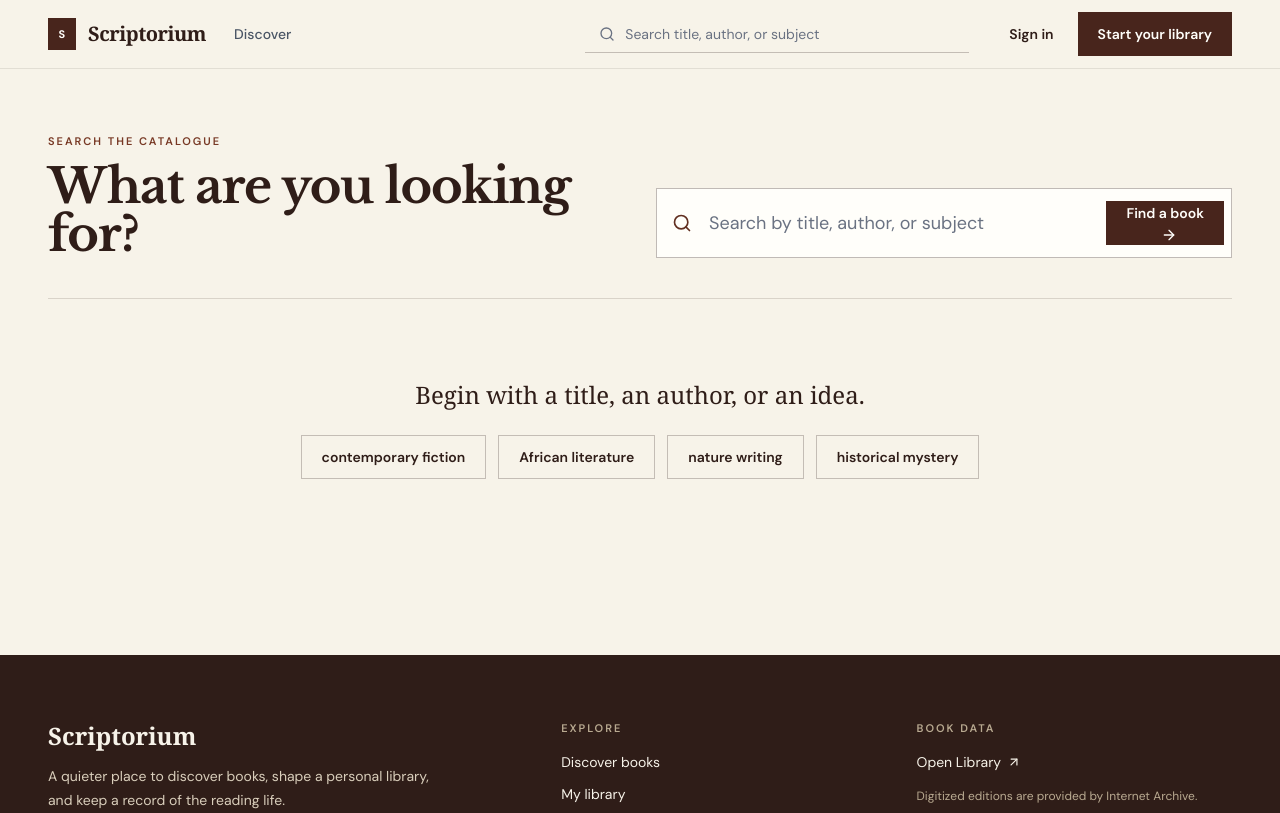
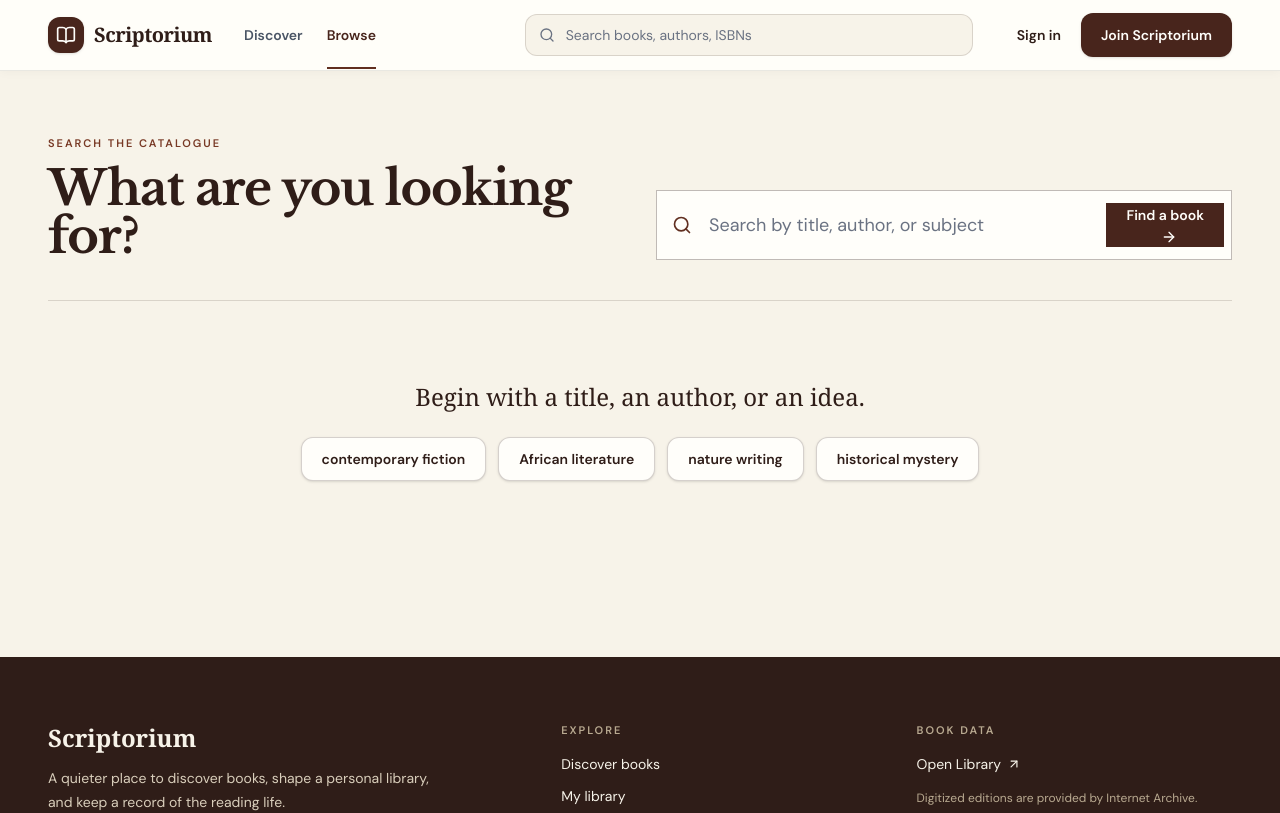
Before and after one commit to brainiac2030/scriptorium, a React (Vite) app in the folder scriptorium/: page /search in a window 1280 px wide. Shown: the top 813 px of the page. Built offline with nearby package versions, Linux system fonts and the light colour scheme.

Commit message:
feat: transform Scriptorium into a polished book discovery experience

```diff
--- a/scriptorium/src/components/Navbar.jsx
+++ b/scriptorium/src/components/Navbar.jsx
@@ -1,91 +1,45 @@
 import { useEffect, useRef, useState } from 'react';
 import { Link, NavLink, useLocation, useNavigate } from 'react-router-dom';
-import { Search, LogOut, User, Library, Menu, X, Compass } from 'lucide-react';
+import { BookOpen, Compass, Library, LogOut, Menu, Search, User, X } from 'lucide-react';
 import { useAuth } from '../context/AuthContext';
 
 function Wordmark() {
-  return (
-    <span className="flex items-center gap-3">
-      <span className="grid h-8 w-7 place-items-center border border-burgundy-800 bg-burgundy-800 text-[11px] font-bold tracking-wide text-cream-50">S</span>
-      <span className="font-serif text-xl font-bold tracking-tight text-burgundy-900">Scriptorium</span>
-    </span>
-  );
+  return <span className="flex items-center gap-2.5"><span className="grid h-9 w-9 place-items-center rounded-xl bg-burgundy-800 text-cream-50 shadow-sm"><BookOpen className="h-5 w-5" /></span><span className="font-serif text-xl font-bold tracking-tight text-burgundy-900">Scriptorium</span></span>;
 }
 
 function Navbar() {
   const { user, logout } = useAuth();
   const navigate = useNavigate();
   const location = useLocation();
-  const [showUserMenu, setShowUserMenu] = useState(false);
+  const [accountOpen, setAccountOpen] = useState(false);
   const [mobileOpen, setMobileOpen] = useState(false);
-  const [searchQuery, setSearchQuery] = useState('');
-  const menuRef = useRef(null);
+  const [query, setQuery] = useState('');
+  const accountRef = useRef(null);
 
   useEffect(() => { setMobileOpen(false); }, [location.pathname, location.search]);
   useEffect(() => {
-    const close = (event) => menuRef.current && !menuRef.current.contains(event.target) && setShowUserMenu(false);
+    const close = (event) => accountRef.current && !accountRef.current.contains(event.target) && setAccountOpen(false);
     document.addEventListener('mousedown', close);
     return () => document.removeEventListener('mousedown', close);
   }, []);
 
-  const handleSearch = (event) => {
-    event.preventDefault();
-    if (!searchQuery.trim()) return;
-    navigate(`/search?q=${encodeURIComponent(searchQuery.trim())}`);
-    setSearchQuery('');
-  };
+  const search = (event) => { event.preventDefault(); if (query.trim()) { navigate(`/search?q=${encodeURIComponent(query.trim())}`); setQuery(''); } };
+  const signOut = () => { logout(); setAccountOpen(false); setMobileOpen(false); navigate('/'); };
+  const navClass = ({ isActive }) => `relative py-6 text-sm font-semibold ${isActive ? 'text-burgundy-800 after:absolute after:inset-x-0 after:bottom-0 after:h-0.5 after:bg-burgundy-700' : 'text-gray-600 hover:text-burgundy-800'}`;
 
-  const navClass = ({ isActive }) => `text-sm font-medium ${isActive ? 'text-burgundy-800' : 'text-gray-600 hover:text-burgundy-800'}`;
-
-  return (
-    <header className="sticky top-0 z-40 border-b border-burgundy-900/10 bg-cream-100/95 backdrop-blur-md">
-      <div className="page-shell flex h-[68px] items-center gap-7">
+  return <>
+    <header className="sticky top-0 z-40 border-b border-burgundy-900/10 bg-cream-50/95 shadow-[0_1px_10px_rgba(47,29,24,.04)] backdrop-blur-xl">
+      <div className="page-shell flex h-[70px] items-center gap-8">
         <Link to="/" aria-label="Scriptorium home" className="shrink-0"><Wordmark /></Link>
-
-        <nav className="hidden items-center gap-6 lg:flex" aria-label="Primary navigation">
-          <NavLink to="/" end className={navClass}>Discover</NavLink>
-          {user && <NavLink to="/dashboard" className={navClass}>My library</NavLink>}
-        </nav>
-
-        <form onSubmit={handleSearch} className="ml-auto hidden w-full max-w-sm md:block">
-          <label className="relative block">
-            <span className="sr-only">Search books</span>
-            <Search className="absolute left-3.5 top-1/2 h-4 w-4 -translate-y-1/2 text-gray-500" />
-            <input value={searchQuery} onChange={(e) => setSearchQuery(e.target.value)} placeholder="Search title, author, or subject" className="w-full border-b border-burgundy-900/25 bg-transparent py-2 pl-10 pr-3 text-sm outline-none placeholder:text-gray-500 focus:border-burgundy-700" />
-          </label>
-        </form>
-
-        <div className="hidden items-center gap-3 sm:flex">
-          {user ? (
-            <div className="relative" ref={menuRef}>
-              <button onClick={() => setShowUserMenu(!showUserMenu)} className="flex h-10 items-center gap-2 border border-burgundy-900/20 px-3 text-sm font-medium text-burgundy-900 hover:bg-cream-50" aria-expanded={showUserMenu}>
-                <User className="h-4 w-4" /><span className="max-w-24 truncate">{user.username}</span>
-              </button>
-              {showUserMenu && (
-                <div className="absolute right-0 mt-2 w-56 border border-burgundy-900/15 bg-cream-50 p-2 shadow-xl">
-                  <div className="border-b border-burgundy-900/10 px-3 py-2.5"><p className="text-sm font-semibold text-burgundy-900">{user.username}</p><p className="truncate text-xs text-gray-500">{user.email}</p></div>
-                  <Link to="/dashboard" onClick={() => setShowUserMenu(false)} className="mt-1 flex items-center gap-2 px-3 py-2.5 text-sm text-gray-700 hover:bg-cream-200"><Library className="h-4 w-4" />My library</Link>
-                  <button onClick={() => { logout(); navigate('/'); }} className="flex w-full items-center gap-2 px-3 py-2.5 text-sm text-red-700 hover:bg-red-50"><LogOut className="h-4 w-4" />Sign out</button>
-                </div>
-              )}
-            </div>
-          ) : (
-            <><Link to="/login" className="px-3 py-2 text-sm font-semibold text-burgundy-900">Sign in</Link><Link to="/signup" className="button-primary">Start your library</Link></>
-          )}
-        </div>
-
-        <button className="ml-auto grid h-10 w-10 place-items-center border border-burgundy-900/20 md:hidden" onClick={() => setMobileOpen(!mobileOpen)} aria-label="Toggle menu">{mobileOpen ? <X className="h-5 w-5" /> : <Menu className="h-5 w-5" />}</button>
+        <nav className="hidden items-center gap-6 lg:flex" aria-label="Primary navigation"><NavLink to="/" end className={navClass}>Discover</NavLink><NavLink to="/search" className={navClass}>Browse</NavLink>{user && <NavLink to="/dashboard" className={navClass}>My books</NavLink>}</nav>
+        <form onSubmit={search} className="ml-auto hidden w-full max-w-md md:block" role="search"><label className="relative block"><span className="sr-only">Search books</span><Search className="absolute left-3.5 top-1/2 h-4 w-4 -translate-y-1/2 text-gray-500" /><input value={query} onChange={(e) => setQuery(e.target.value)} placeholder="Search books, authors, ISBNs" className="w-full rounded-xl border border-burgundy-900/15 bg-cream-100 py-2.5 pl-10 pr-3 text-sm outline-none placeholder:text-gray-500 focus:border-burgundy-600 focus:bg-white focus:ring-2 focus:ring-burgundy-100" /></label></form>
+        <div className="hidden items-center gap-2 sm:flex">{user ? <div className="relative" ref={accountRef}><button onClick={() => setAccountOpen(!accountOpen)} className="flex h-10 items-center gap-2 rounded-xl px-3 text-sm font-semibold text-burgundy-900 hover:bg-cream-200" aria-expanded={accountOpen}><span className="grid h-7 w-7 place-items-center rounded-full bg-burgundy-100 text-burgundy-700"><User className="h-4 w-4" /></span><span className="max-w-24 truncate">{user.username}</span></button>{accountOpen && <div className="absolute right-0 mt-2 w-60 rounded-xl border border-burgundy-900/10 bg-cream-50 p-2 shadow-xl"><div className="border-b border-burgundy-900/10 px-3 py-2.5"><p className="text-sm font-bold text-burgundy-900">{user.username}</p><p className="truncate text-xs text-gray-500">{user.email}</p></div><Link to="/dashboard" onClick={() => setAccountOpen(false)} className="mt-1 flex items-center gap-2 rounded-lg px-3 py-2.5 text-sm text-gray-700 hover:bg-cream-200"><Library className="h-4 w-4" />My library</Link><button onClick={signOut} className="flex w-full items-center gap-2 rounded-lg px-3 py-2.5 text-sm text-red-700 hover:bg-red-50"><LogOut className="h-4 w-4" />Sign out</button></div>}</div> : <><Link to="/login" className="px-3 py-2 text-sm font-semibold text-burgundy-900">Sign in</Link><Link to="/signup" className="button-primary">Join Scriptorium</Link></>}</div>
+        <button className="ml-auto grid h-10 w-10 place-items-center rounded-xl border border-burgundy-900/15 md:hidden" onClick={() => setMobileOpen(!mobileOpen)} aria-label="Toggle menu">{mobileOpen ? <X className="h-5 w-5" /> : <Menu className="h-5 w-5" />}</button>
       </div>
-
-      {mobileOpen && (
-        <div className="border-t border-burgundy-900/10 bg-cream-50 px-5 py-5 md:hidden">
-          <form onSubmit={handleSearch} className="relative mb-5"><Search className="absolute left-3.5 top-1/2 h-4 w-4 -translate-y-1/2 text-gray-500" /><input value={searchQuery} onChange={(e) => setSearchQuery(e.target.value)} placeholder="Search books" className="field pl-10" autoFocus /></form>
-          <nav className="space-y-1"><Link to="/" className="flex items-center gap-3 py-3 font-medium text-burgundy-900"><Compass className="h-4 w-4" />Discover</Link>{user && <Link to="/dashboard" className="flex items-center gap-3 py-3 font-medium text-burgundy-900"><Library className="h-4 w-4" />My library</Link>}</nav>
-          {!user && <div className="mt-4 grid grid-cols-2 gap-3"><Link to="/login" className="button-secondary">Sign in</Link><Link to="/signup" className="button-primary">Join free</Link></div>}
-        </div>
-      )}
+      {mobileOpen && <div className="border-t border-burgundy-900/10 bg-cream-50 px-5 py-5 md:hidden"><form onSubmit={search} className="relative mb-4"><Search className="absolute left-3.5 top-1/2 h-4 w-4 -translate-y-1/2 text-gray-500" /><input value={query} onChange={(e) => setQuery(e.target.value)} placeholder="Search books and authors" className="field pl-10" autoFocus /></form><nav className="space-y-1"><Link to="/" className="flex items-center gap-3 rounded-lg px-2 py-3 font-semibold text-burgundy-900"><Compass className="h-4 w-4" />Discover</Link><Link to="/search" className="flex items-center gap-3 rounded-lg px-2 py-3 font-semibold text-burgundy-900"><Search className="h-4 w-4" />Browse</Link>{user && <><Link to="/dashboard" className="flex items-center gap-3 rounded-lg px-2 py-3 font-semibold text-burgundy-900"><Library className="h-4 w-4" />My library</Link><button onClick={signOut} className="flex w-full items-center gap-3 rounded-lg px-2 py-3 font-semibold text-red-700"><LogOut className="h-4 w-4" />Sign out</button></>}</nav>{!user && <div className="mt-4 grid grid-cols-2 gap-3"><Link to="/login" className="button-secondary">Sign in</Link><Link to="/signup" className="button-primary">Join free</Link></div>}</div>}
     </header>
-  );
+    {user && <><nav className="fixed inset-x-0 bottom-0 z-40 grid h-16 grid-cols-3 border-t border-burgundy-900/10 bg-cream-50/95 px-4 backdrop-blur-xl sm:hidden" aria-label="Mobile navigation"><Link to="/" className={`flex flex-col items-center justify-center gap-1 text-[10px] font-semibold ${location.pathname === '/' ? 'text-burgundy-700' : 'text-gray-500'}`}><Compass className="h-5 w-5" />Discover</Link><Link to="/search" className={`flex flex-col items-center justify-center gap-1 text-[10px] font-semibold ${location.pathname === '/search' ? 'text-burgundy-700' : 'text-gray-500'}`}><Search className="h-5 w-5" />Search</Link><Link to="/dashboard" className={`flex flex-col items-center justify-center gap-1 text-[10px] font-semibold ${location.pathname.startsWith('/dashboard') || location.pathname.startsWith('/collections') ? 'text-burgundy-700' : 'text-gray-500'}`}><Library className="h-5 w-5" />My books</Link></nav><div className="h-16 sm:hidden" /></>}
+  </>;
 }
 
 export default Navbar;
--- a/scriptorium/src/index.css
+++ b/scriptorium/src/index.css
@@ -61,10 +61,10 @@
   .page-shell { @apply mx-auto w-full max-w-[1400px] px-5 sm:px-8 lg:px-12; }
   .eyebrow { @apply text-[11px] font-semibold uppercase tracking-[0.18em] text-burgundy-600; }
   .rule { @apply border-t border-burgundy-900/15; }
-  .button-primary { @apply inline-flex min-h-11 items-center justify-center gap-2 bg-burgundy-800 px-5 py-2.5 text-sm font-semibold text-cream-50 hover:bg-burgundy-900 disabled:opacity-50; }
-  .button-secondary { @apply inline-flex min-h-11 items-center justify-center gap-2 border border-burgundy-900/25 bg-transparent px-5 py-2.5 text-sm font-semibold text-burgundy-900 hover:bg-white/60 disabled:opacity-50; }
-  .field { @apply w-full border border-burgundy-900/20 bg-cream-50 px-4 py-3 text-[15px] text-gray-900 outline-none placeholder:text-gray-400 focus:border-burgundy-700 focus:ring-1 focus:ring-burgundy-700; }
-  .paper { @apply border border-burgundy-900/10 bg-cream-50; }
+  .button-primary { @apply inline-flex min-h-11 items-center justify-center gap-2 rounded-xl bg-burgundy-800 px-5 py-2.5 text-sm font-semibold text-cream-50 shadow-sm hover:-translate-y-0.5 hover:bg-burgundy-900 hover:shadow-md disabled:translate-y-0 disabled:opacity-50; }
+  .button-secondary { @apply inline-flex min-h-11 items-center justify-center gap-2 rounded-xl border border-burgundy-900/20 bg-cream-50 px-5 py-2.5 text-sm font-semibold text-burgundy-900 shadow-sm hover:-translate-y-0.5 hover:border-burgundy-900/35 hover:bg-white disabled:translate-y-0 disabled:opacity-50; }
+  .field { @apply w-full rounded-xl border border-burgundy-900/20 bg-cream-50 px-4 py-3 text-[15px] text-gray-900 outline-none placeholder:text-gray-400 focus:border-burgundy-700 focus:ring-2 focus:ring-burgundy-100; }
+  .paper { @apply rounded-xl border border-burgundy-900/10 bg-cream-50 shadow-sm; }
 }
 
 @keyframes rise {
--- a/scriptorium/src/pages/Dashboard.jsx
+++ b/scriptorium/src/pages/Dashboard.jsx
@@ -4,6 +4,7 @@ import { ArrowRight, BookOpen, Library, Plus, Target } from 'lucide-react';
 import { getCollections, getReadingGoal, getSavedBooks, getUserStats, setReadingGoal, updateSavedBook } from '../api';
 import { useAuth } from '../context/AuthContext';
 import { useToast } from '../context/ToastContext';
+import BookJournalModal from '../components/BookJournalModal';
 import CollectionCard from '../components/CollectionCard';
 import CreateCollectionModal from '../components/CreateCollectionModal';
 import LibraryBookRow from '../components/LibraryBookRow';
```
Also changed, not shown: scriptorium/src/components/BookJournalModal.jsx (added, +56 -0 lines), scriptorium/src/components/LibraryBookRow.jsx (+6 -5 lines).
